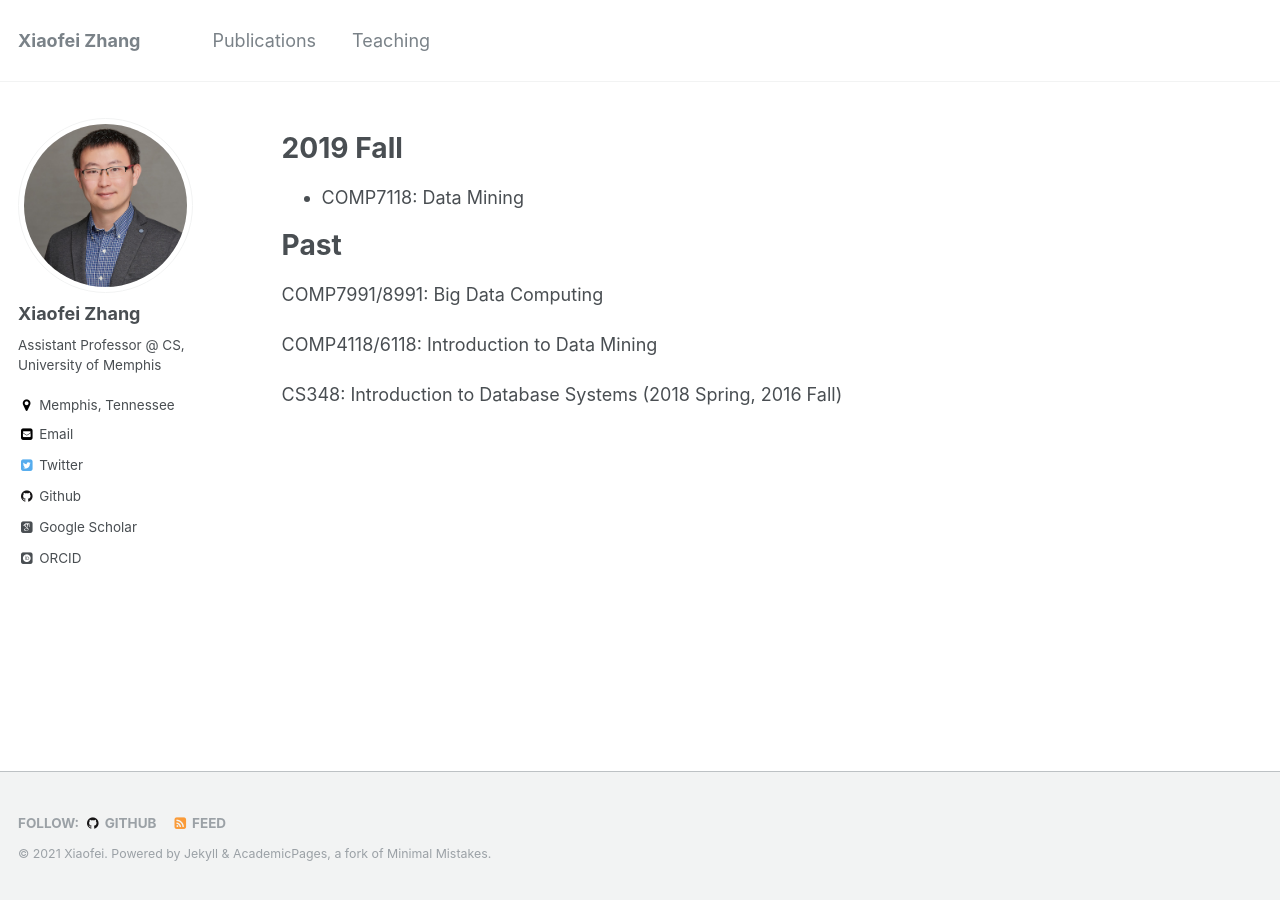
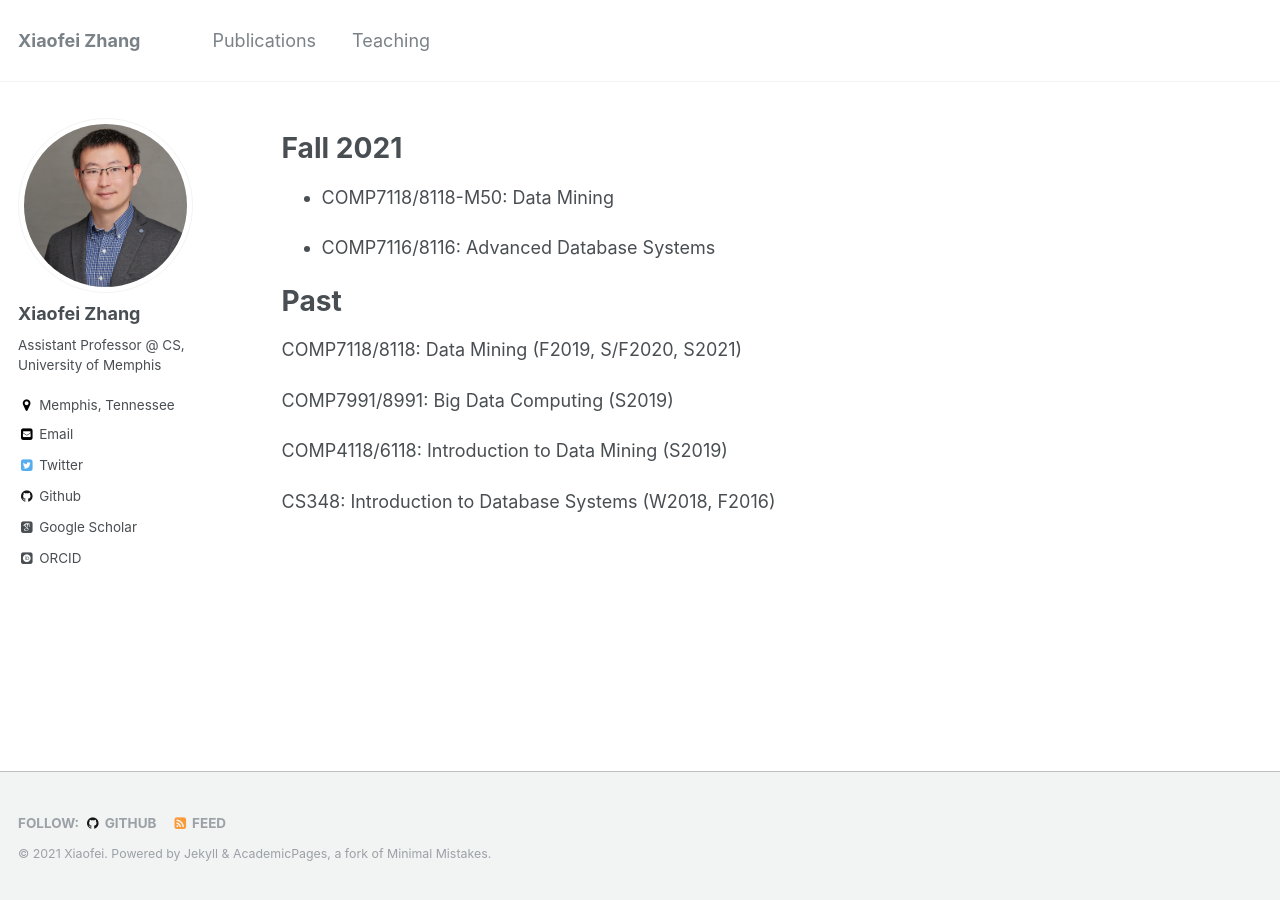
Before and after one commit to zxf-work/zxf-work.github.io, a Jekyll site: the page built from _pages/teaching.md, in a window 1280 px wide. Built offline with Jekyll 4.4.1, drawn with Linux system fonts in a browser that asks for light colours; some web fonts are replaced.

Commit message:
teaching and paper update

```diff
--- a/_pages/teaching.md
+++ b/_pages/teaching.md
@@ -12,15 +12,19 @@ author_profile: true
 {% endfor %}
 
 
-2019 Fall
+Fall 2021
 ======
-* COMP7118: Data Mining
+* COMP7118/8118-M50: Data Mining
+
+* COMP7116/8116: Advanced Database Systems
 
 
 Past
 ======
-COMP7991/8991: Big Data Computing
+COMP7118/8118: Data Mining (F2019, S/F2020, S2021)
 
-COMP4118/6118: Introduction to Data Mining
+COMP7991/8991: Big Data Computing (S2019)
 
-CS348: Introduction to Database Systems (2018 Spring, 2016 Fall)
+COMP4118/6118: Introduction to Data Mining (S2019)
+
+CS348: Introduction to Database Systems (W2018, F2016)
```
Also changed, not shown: _pages/publications.md (+3 -0 lines).
